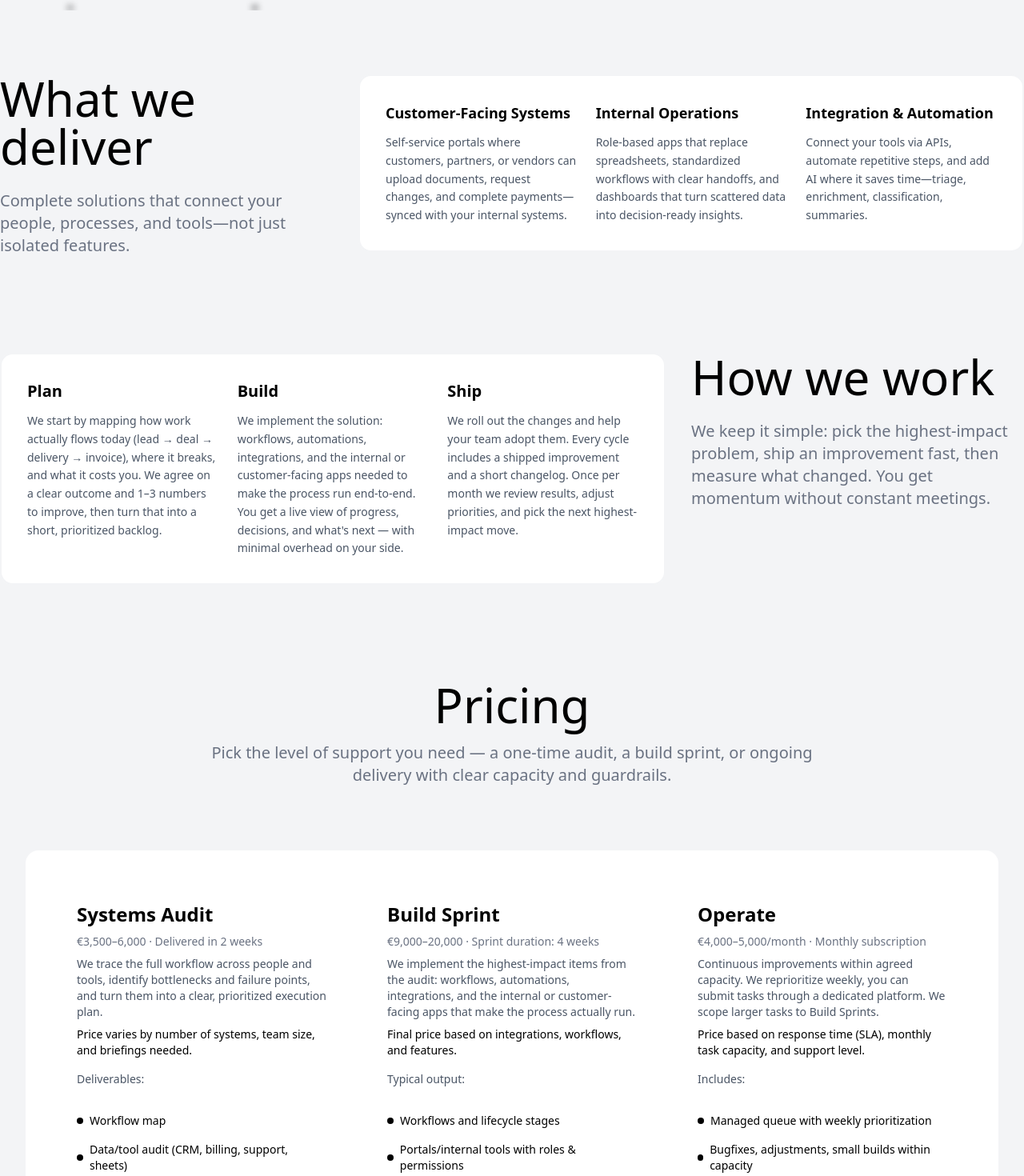
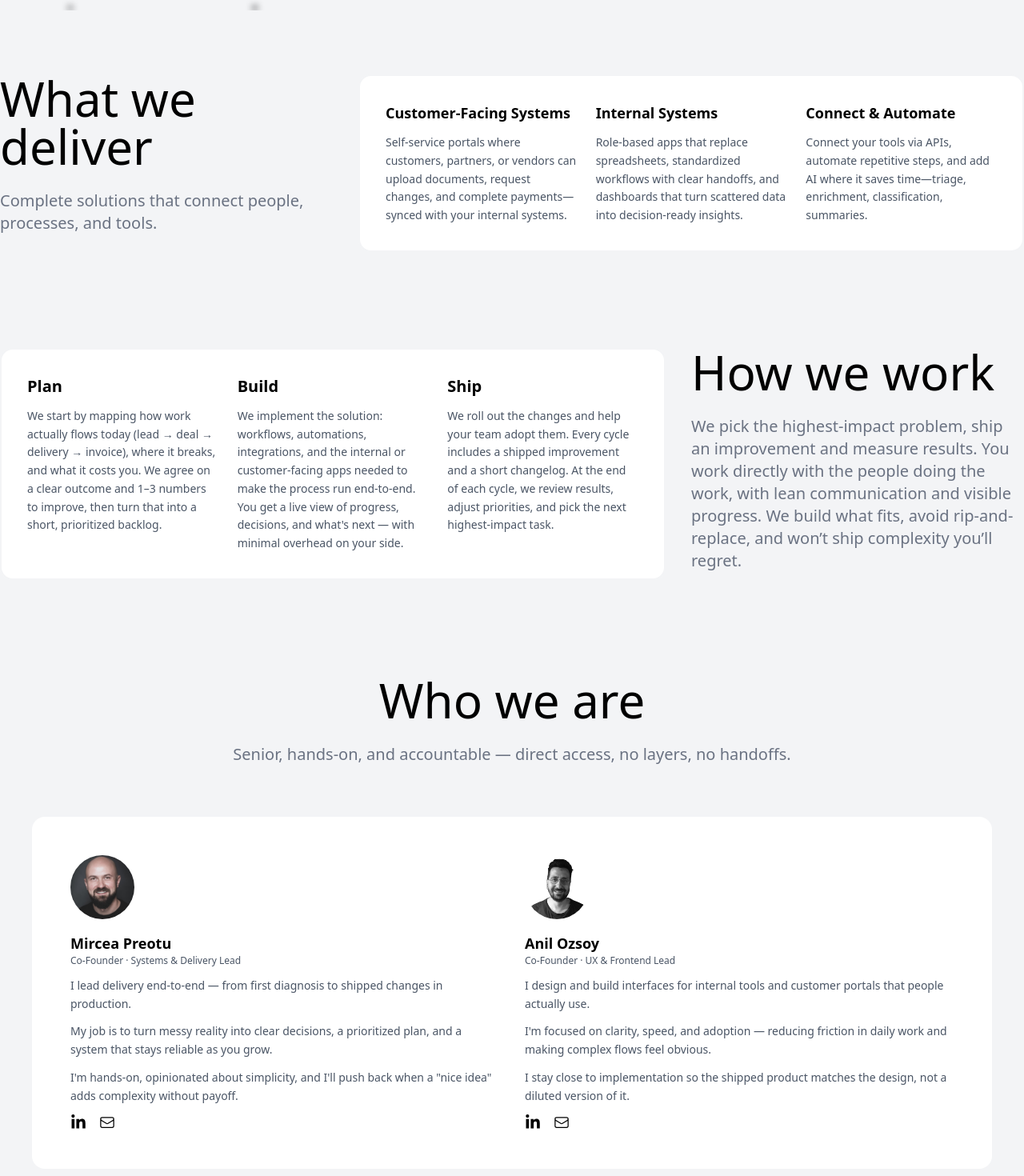
Before and after one commit to cursedxp/automatics.dev, a Next.js app: page / in a window 1280 px wide. Shown: the part 860-2330 px from the top of the page at 80% size. Built offline with nearby package versions, Linux system fonts and the light colour scheme; a web font is replaced by a local one.

Commit message:
copy changes/merges. update section order

```diff
--- a/app/components/home/aboutSection/AboutSection.js
+++ b/app/components/home/aboutSection/AboutSection.js
@@ -43,14 +43,15 @@ export default function AboutSection() {
       className="flex flex-col items-center justify-center my-20 px-4 sm:px-10"
     >
       <div className="w-full max-w-7xl">
-        <h2 className="text-5xl sm:text-6xl mb-6 text-center">Who We Are</h2>
+        <h2 className="text-5xl sm:text-6xl mb-6 text-center">Who we are</h2>
         <p className="text-center text-gray-500 text-lg sm:text-xl mb-16 max-w-3xl mx-auto">
           Senior, hands-on, and accountable — direct access, no layers, no
           handoffs.
         </p>
 
         {/* Layout with Left Card and Right Text */}
-        <div className="grid grid-cols-1 lg:grid-cols-[2fr_1fr] gap-8 items-start">
+        {/* <div className="grid grid-cols-1 lg:grid-cols-[2fr_1fr] gap-8 items-start"> */}
+        <div className="grid grid-cols-1 gap-8 items-start">
           {/* Left Side - Team Profiles Card */}
           <motion.div
             initial={{ opacity: 0, x: -50 }}
@@ -115,26 +116,6 @@ export default function AboutSection() {
               ))}
             </div>
           </motion.div>
-
-          {/* Right Side - Philosophy Text */}
-          <motion.div
-            initial={{ opacity: 0, x: 50 }}
-            animate={isInView ? { opacity: 1, x: 0 } : { opacity: 0, x: 50 }}
-            transition={{ duration: 0.6, ease: "easeOut" }}
-            className="flex flex-col gap-6"
-          >
-            <p className="text-gray-700 text-base leading-relaxed">
-              You work directly with the people doing the work. We keep
-              communication lean, decisions written down, and progress visible —
-              so you spend less time in meetings and more time seeing things
-              move.
-            </p>
-            <p className="text-gray-700 text-base leading-relaxed">
-              We're practical. We build what fits your business, avoid
-              "rip-and-replace" projects, and don't ship complexity you'll
-              regret. If something isn't worth building, we'll tell you.
-            </p>
-          </motion.div>
         </div>
       </div>
     </section>
--- a/app/components/home/premiumServices/PremiumServices.js
+++ b/app/components/home/premiumServices/PremiumServices.js
@@ -123,7 +123,7 @@ export default function PremiumServices() {
             rel="noopener noreferrer"
             className="bg-black text-white px-8 py-3 rounded-full font-semibold hover:bg-gray-800 transition-colors duration-300 inline-block"
           >
-            Book A Call
+            Get in touch
           </a>
         </div>
 
--- a/app/components/home/processSection/ProcessSection.js
+++ b/app/components/home/processSection/ProcessSection.js
@@ -20,7 +20,7 @@ export default function ProcessSection() {
     {
       title: "Ship",
       description:
-        "We roll out the changes and help your team adopt them. Every cycle includes a shipped improvement and a short changelog. Once per month we review results, adjust priorities, and pick the next highest-impact move.",
+        "We roll out the changes and help your team adopt them. Every cycle includes a shipped improvement and a short changelog. At the end of each cycle, we review results, adjust priorities, and pick the next highest-impact task.",
     },
   ];
 
@@ -55,9 +55,9 @@ export default function ProcessSection() {
           >
             <h2 className="text-5xl sm:text-6xl mb-6">How we work</h2>
             <p className="text-gray-500 text-lg sm:text-xl">
-              We keep it simple: pick the highest-impact problem, ship an
-              improvement fast, then measure what changed. You get momentum
-              without constant meetings.
+              {/* We keep it simple: we pick the highest-impact problem, ship an improvement fast, and measure what changed—so you get momentum without constant meetings. You work directly with the people doing the work, while we keep communication lean, decisions written down, and progress visible, so you spend less time talking and more time seeing things move. We’re practical: we build what fits your business, avoid “rip-and-replace” projects, and don’t dump complexity on you that you’ll regret—and if something isn’t worth building, we’ll tell you. */}
+              {/* We keep it simple: pick the highest-impact problem, ship an improvement fast, and measure what changed—so you get momentum without constant meetings. You work directly with the people doing the work, with lean communication, written decisions, and visible progress. We build what fits your business, avoid rip-and-replace projects, and won’t ship complexity you’ll regret—if it isn’t worth building, we’ll tell you. */}
+              We pick the highest-impact problem, ship an improvement and measure results. You work directly with the people doing the work, with lean communication and visible progress. We build what fits, avoid rip-and-replace, and won’t ship complexity you’ll regret.
             </p>
           </motion.div>
         </div>
--- a/app/components/home/servicesSection/Services.js
+++ b/app/components/home/servicesSection/Services.js
@@ -13,12 +13,12 @@ export default function Services() {
         "Self-service portals where customers, partners, or vendors can upload documents, request changes, and complete payments—synced with your internal systems.",
     },
     {
-      title: "Internal Operations",
+      title: "Internal Systems",
       description:
         "Role-based apps that replace spreadsheets, standardized workflows with clear handoffs, and dashboards that turn scattered data into decision-ready insights.",
     },
     {
-      title: "Integration & Automation",
+      title: "Connect & Automate",
       description:
         "Connect your tools via APIs, automate repetitive steps, and add AI where it saves time—triage, enrichment, classification, summaries.",
     },
@@ -41,8 +41,10 @@ export default function Services() {
           >
             <h2 className="text-5xl sm:text-6xl mb-6">What we deliver</h2>
             <p className="text-gray-500 text-lg sm:text-xl">
-              Complete solutions that connect your people, processes, and
-              tools—not just isolated features.
+              {/* Complete solutions that connect your people, processes, and
+              tools—not just isolated features. */}
+
+              Complete solutions that connect people, processes, and tools.
             </p>
           </motion.div>
 
--- a/app/page.js
+++ b/app/page.js
@@ -19,9 +19,9 @@ export default function Home() {
       <div className="flex flex-col max-w-7xl mx-auto items-center w-full">
         <Services />
         <ProcessSection />
+        <AboutSection />
         <PricingFunnel />
         <PremiumServices />
-        <AboutSection />
         <Technologies />
         <FaqSection />
       </div>
```
